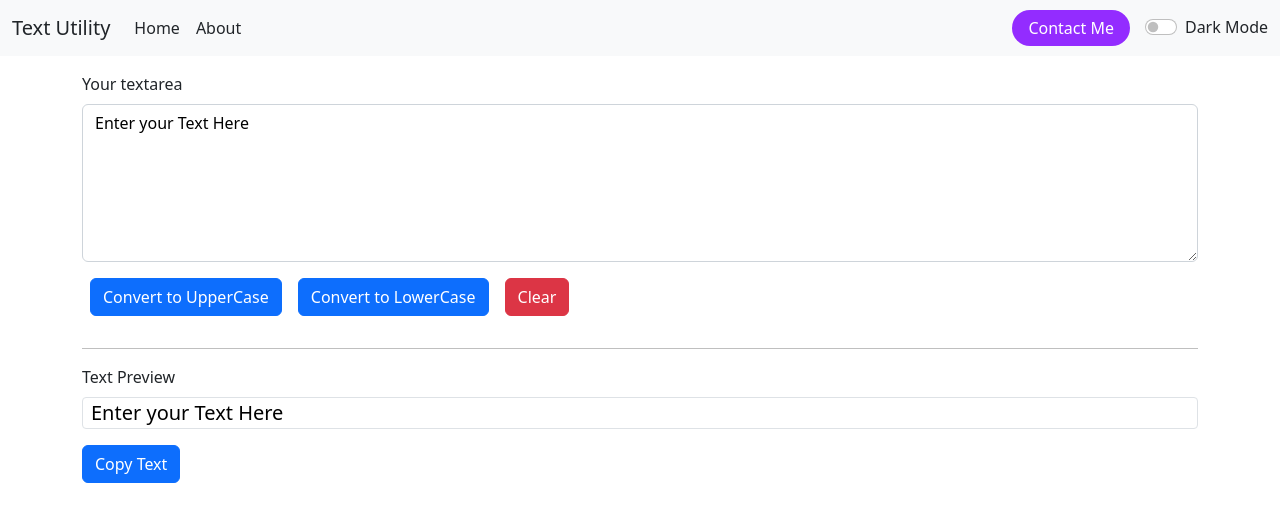
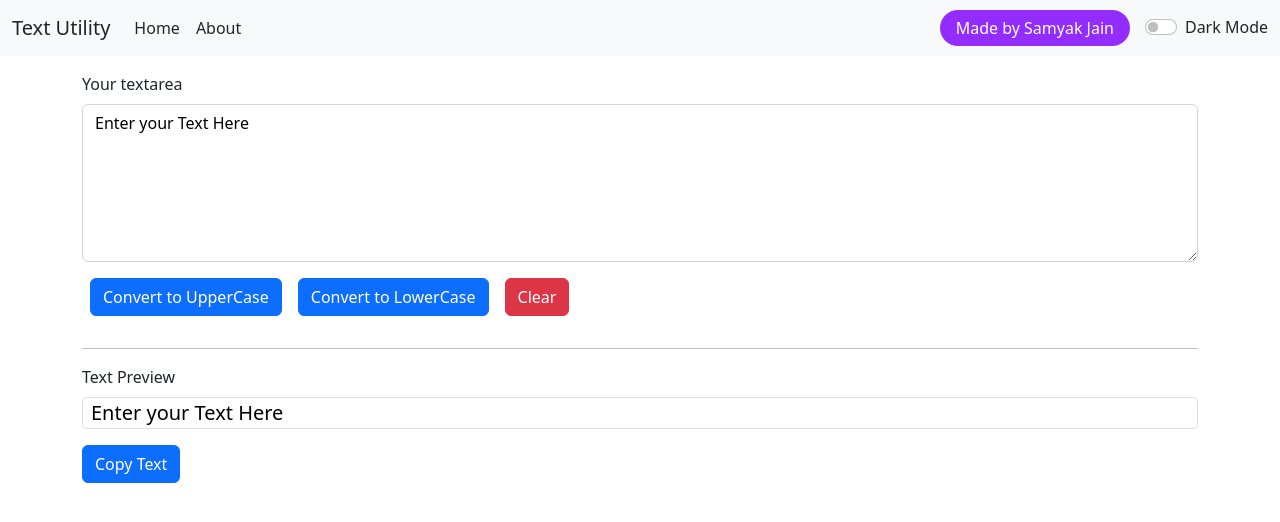
Before and after one commit to samyakjain125/Text-Utility-App, a React (Create React App) app: page / in a window 1280 px wide. Shown: the top 522 px of the page. Built offline with nearby package versions, Linux system fonts and the light colour scheme.

Commit message:
changed A name

```diff
--- a/src/Components/Navbar.js
+++ b/src/Components/Navbar.js
@@ -18,7 +18,7 @@ export default function Navbar(props) {
         <a className={`nav-link text-${props.mode==="light"?"dark":"light"}`} href="#">About</a>
         </li>
       </ul>
-      <a href="https://samyakjain.super.site" target="blank" rel="noopener noreferrer" style={{"padding": "6px 16px","margin-right":"15px", "backgroundColor":"#932cff", "color": "white","borderRadius":"42px", "textDecoration":"none"}}>Contact Me</a>
+      <a href="https://samyakjain.super.site" target="blank" rel="noopener noreferrer" style={{"padding": "6px 16px","margin-right":"15px", "backgroundColor":"#932cff", "color": "white","borderRadius":"42px", "textDecoration":"none"}}>Made by Samyak Jain</a>
       <div className={`form-check form-switch text-${props.mode==="light"?"dark":"light"}`} >
       <input className="form-check-input" onClick={props.toggleMode} type="checkbox" role="switch" id="flexSwitchCheckDefault"/>
       <label className="form-check-label" htmlFor="flexSwitchCheckDefault">Dark Mode</label>
```
